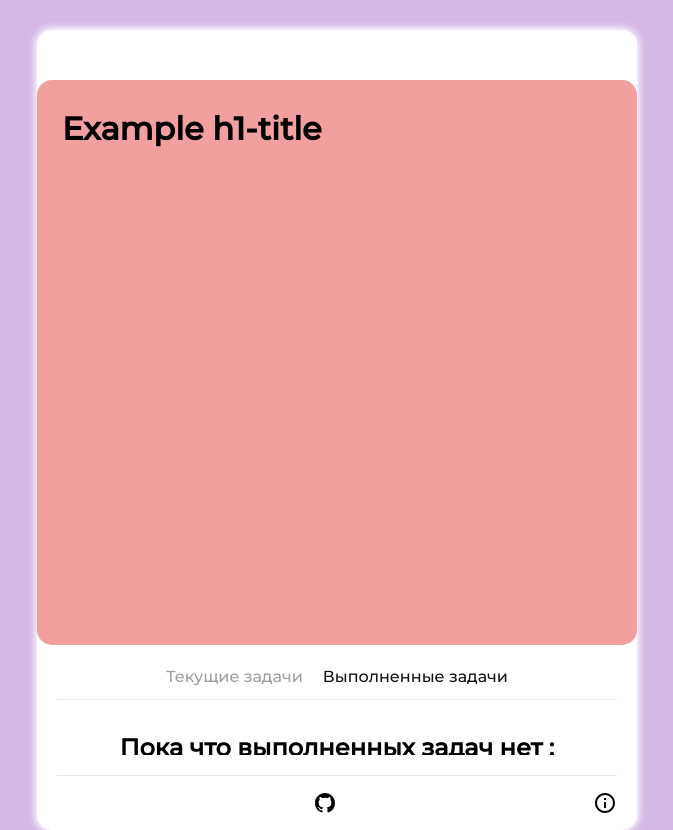
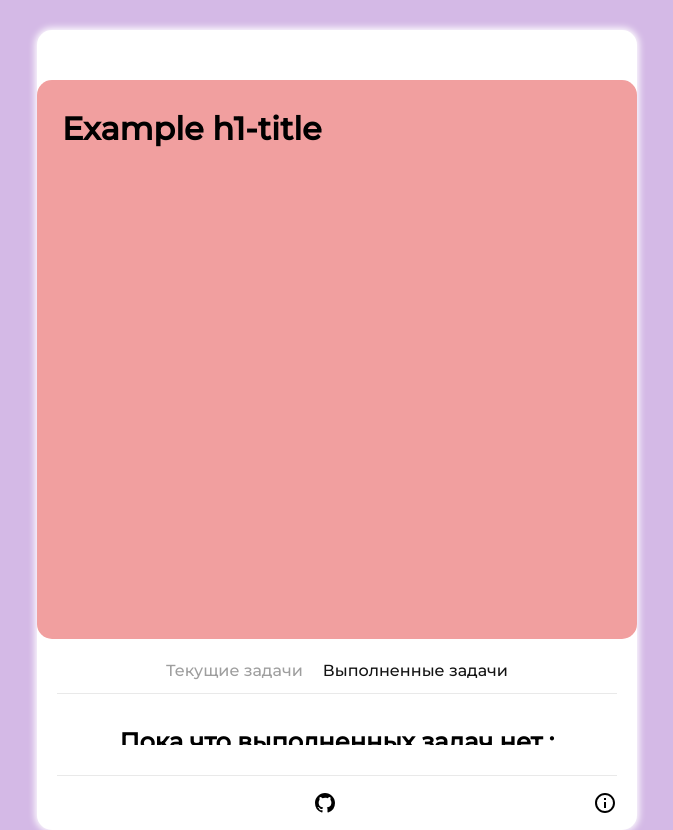
Before and after one commit to gldaniil/todo-list-2023, a React (Create React App) app: page /completed in a window 1280 px wide. Shown: the whole page, without its empty margins (303-976 px from the left). Built offline with nearby package versions, Linux system fonts and the light colour scheme.

Commit message:
Отдельный блок для todos/completed

```diff
--- a/src/App.js
+++ b/src/App.js
@@ -1,11 +1,9 @@
-import { Route, Routes } from 'react-router-dom';
 import './styles/reset.scss';
 import styles from './App.module.css';
 import FirstVisit from './components/Loading/FirstVisit';
 import Navigation from './components/UI/Navigation';
 import Footer from './components/UI/Footer';
-import Todos from './components/Todos/Todos';
-import CompletedTodos from './components/Todos/CompletedTodos';
+import Main from './components/UI/Main';
 
 const App = () => {
   const checkUser = window.localStorage.getItem('wasHere');
@@ -15,12 +13,7 @@ const App = () => {
     <div className={styles.App}>
       {!checkUser && <FirstVisit />}
       <Navigation />
-      <div className={styles.container}>
-        <Routes>
-          <Route path="/" element={<Todos />} />
-          <Route path="/completed" element={<CompletedTodos />} />
-        </Routes>
-      </div>
+      <Main />
       <Footer />
     </div>
   );
--- a/src/App.module.css
+++ b/src/App.module.css
@@ -9,13 +9,3 @@
   background-color: #fff;
   box-shadow: 0px 0px 7px 2px #ffffff;
 }
-.container {
-  padding: 0 20px;
-  flex: 1 1 auto;
-  margin-top: 10px;
-  overflow-y: scroll;
-  scrollbar-width: none;
-}
-.container::-webkit-scrollbar {
-  width: 0;
-}
--- /dev/null
+++ b/src/components/UI/Main.jsx
@@ -0,0 +1,19 @@
+import { Route, Routes } from 'react-router-dom';
+import styles from './Main.module.scss';
+import Todos from '../Todos/Todos';
+import CompletedTodos from '../Todos/CompletedTodos';
+
+const Main = () => {
+  return (
+    <main className={styles.main}>
+      <div className={styles.container}>
+        <Routes>
+          <Route path="/" element={<Todos />} />
+          <Route path="/completed" element={<CompletedTodos />} />
+        </Routes>
+      </div>
+    </main>
+  );
+};
+
+export default Main;
--- /dev/null
+++ b/src/components/UI/Main.module.scss
@@ -0,0 +1,13 @@
+.main {
+  margin-bottom: 10px;
+  flex: 1 1 auto;
+  overflow-y: scroll;
+  scrollbar-width: none;
+}
+.container {
+  padding: 0 20px;
+  margin-top: 10px;
+}
+.container::-webkit-scrollbar {
+  width: 0;
+}
```
